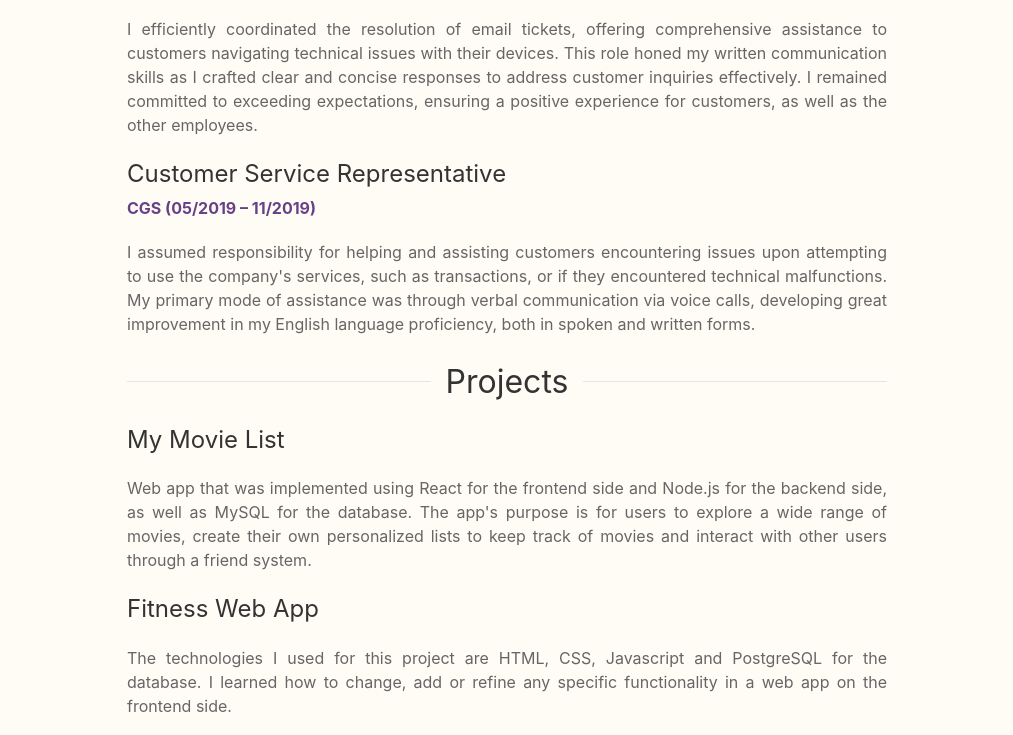
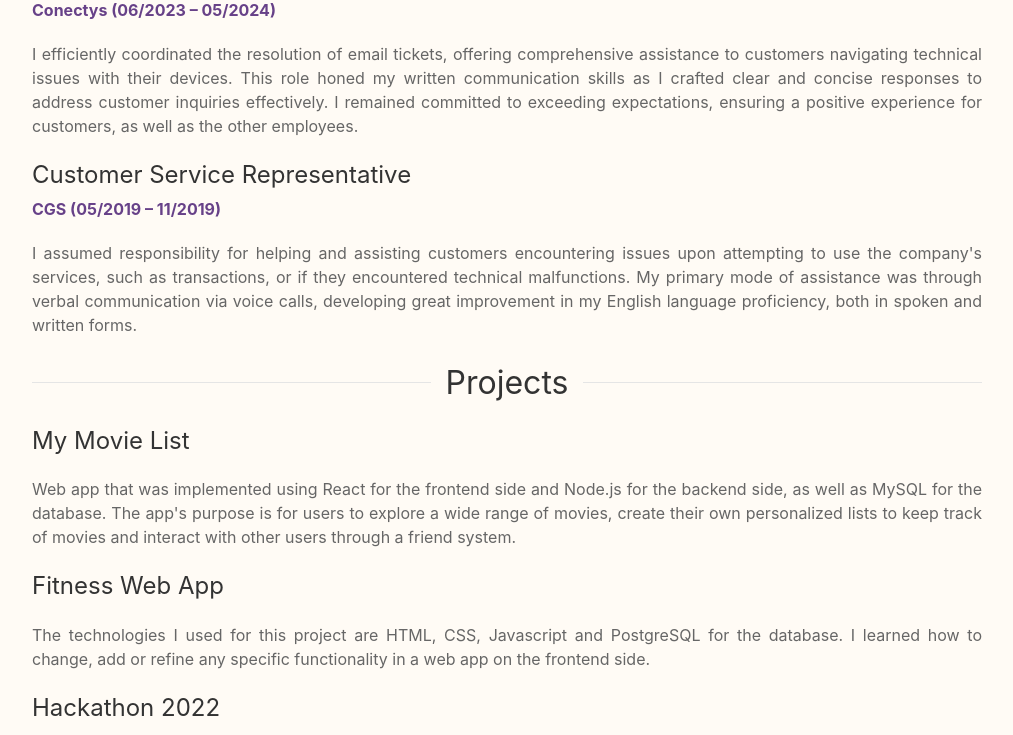
Before and after one commit to AbuniAndrei97/AbuniAndrei.github.io, a plain HTML site: page index.html in a window 1280 px wide. Shown: the part 555-1290 px from the top of the page, without its empty margins (133-1146 px from the left). Drawn offline with nearby package versions, Linux system fonts and the light colour scheme.

Commit message:
Update index.html

```diff
--- a/index.html
+++ b/index.html
@@ -15,11 +15,6 @@
     <script src="https://cdn.jsdelivr.net/npm/uikit@3.16.6/dist/js/uikit-icons.min.js"></script>
 
     <style>
-.main {
-    max-width: 800px; /* Adjust as needed */
-    margin: 0 auto; /* Center the content horizontally */
-    padding: 0 20px; /* Adjust the left and right padding */
-}
 
     </style>
 </head>
```
